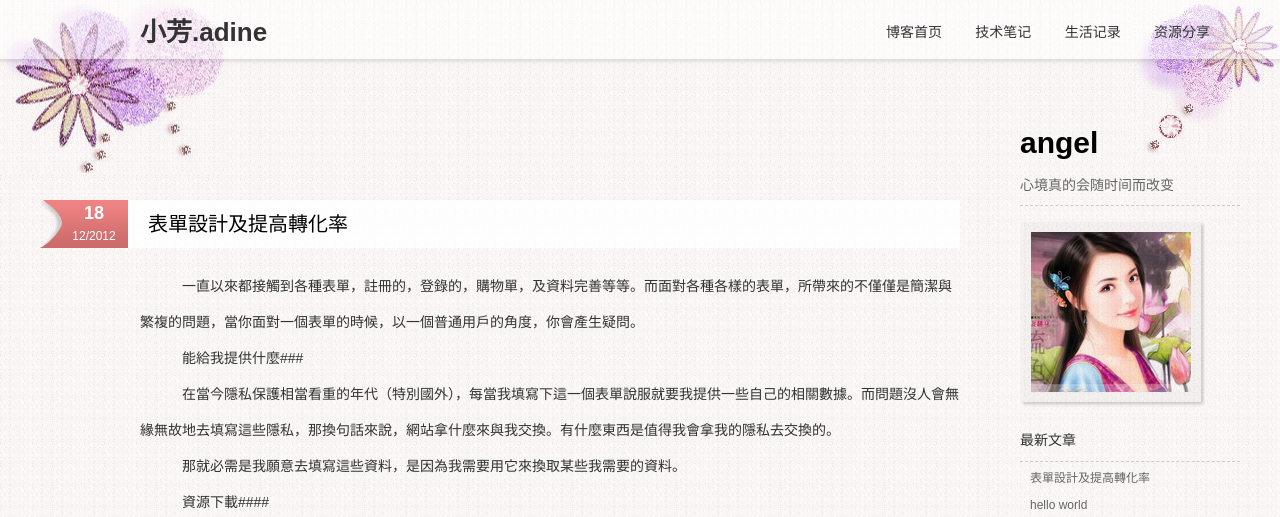
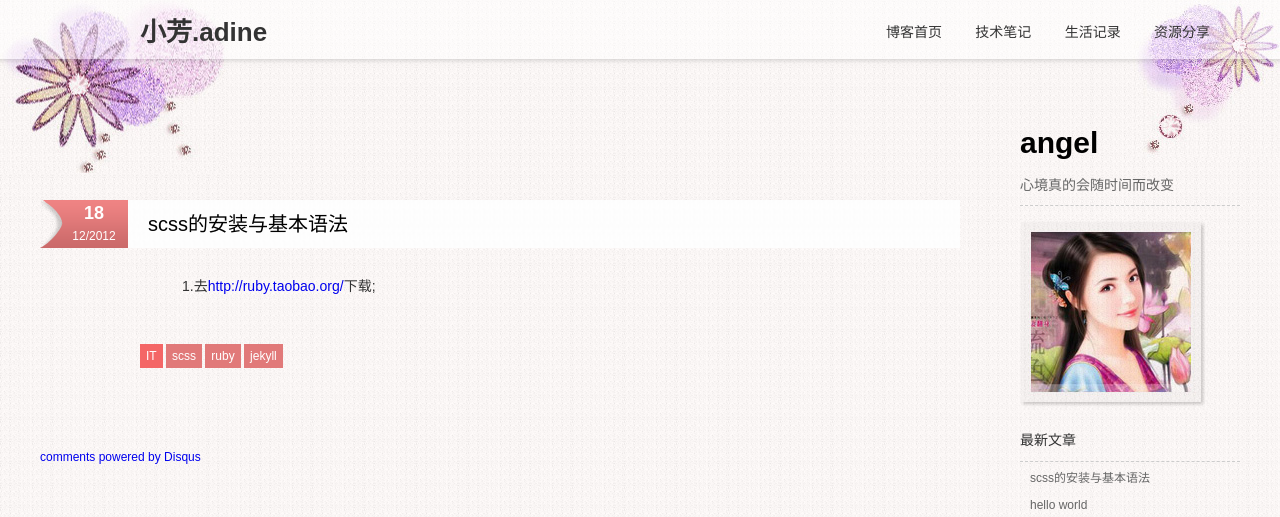
Before and after one commit to adine-zhu/myblog, a Jekyll site: the page built from _posts/2012-12-18-scss.md, in a window 1280 px wide and 1400 px high. Shown: the top 517 px of the window. Built offline with Jekyll 4.4.1, drawn with Linux system fonts in a browser that asks for light colours; Markdown is read by kramdown in place of the engine named in the settings; comment, search, counter and statistics services are not loaded; some of the changed text lies outside the part shown.

Commit message:
modify articles

```diff
--- a/_posts/2012-12-18-scss.md
+++ b/_posts/2012-12-18-scss.md
@@ -1,81 +1,9 @@
 ---
-
 layout: post
-title: 表單設計及提高轉化率
-description: 面对各種表單，註冊的，登錄的，購物單，及資料完善等，本文介绍表单设计要点及如何提高表单转化率。
-keywords: forms,design,表單,轉化率,设计,表单设计
-category: work
-tags: work,design,forms,convert
+description: SASS是CSS扩散的一种开发工具，四个常用的基本语法提高了CSS的开发，易于维护。sass是用ruby语言开发的所以在安装sass前必须先安装ruby.
+title: scss的安装与基本语法
+keywords: scss
+category: IT
+tags: scss ruby jekyll
 ---
-
-一直以來都接觸到各種表單，註冊的，登錄的，購物單，及資料完善等等。而面對各種各樣的表單，所帶來的不僅僅是簡潔與繁複的問題，當你面對一個表單的時候，以一個普通用戶的角度，你會產生疑問。
-
-###能給我提供什麼###
-
-在當今隱私保護相當看重的年代（特別國外），每當我填寫下這一個表單說服就要我提供一些自己的相關數據。而問題沒人會無緣無故地去填寫這些隱私，那換句話來說，網站拿什麼來與我交換。有什麼東西是值得我會拿我的隱私去交換的。
-
-那就必需是我願意去填寫這些資料，是因為我需要用它來換取某些我需要的資料。
-
-####資源下載####
-
-[Premium Pixels](//www.premiumpixels.com/ "一個免費 PSD 文件下載資料站")，一个免费 PSD 文件下载资源站。
-
-![Premium Pixels Download Regsiter](/images/2012/how-to-design-forms-that-convert/premium-pixels-download-psd.jpg)
-
-####軟件試用####
-
-一般商業軟件會讓您去免費試用，但需要填寫 email 及名字來進行反饋跟蹤。
-
-####購買服務####
-
-如預訂酒店，预订某客房。
-
-![Booking](/images/2012/how-to-design-forms-that-convert/booking.jpg)
-
-所以網站的表單填寫，應該有簡潔清晰的描述告之用戶其價值所在，盡量與用戶產生共鳴，縮短彼此間距離。因為用戶嘗試接觸網站並理解表單填寫的時候，那麼就算表單設計較為複雜，用戶也會選擇完善信息。
-
-###我為什麼要相信它###
-
-如之前所述一樣，在當今網站中有太多的不安全。有的網站會有表單填寫的附近寫上諸如「您所填寫的資料都作保密等等諸如此類」的提示，但網站方的保證並不是 100% 的承諾，像之前在互聯網上爆炸開來的某幾大網站用戶資料洩露事件。正因有類似的事件频繁出現，所以任何人都不會輕易的去傳播自己的個人信息。
-
-那么一个如何从信任这一层面提高转化率呢？
-
-####情感化设计####
-
-手绘风格的设计，较为之亲切的图片运用，或者把一些知名的合作伙伴 LOGO 陈列出来。类似案例如[支付宝](//www.alipay.com/ "支付宝 知托付！")。亲切友好的 BANNER 图及其文案：
-
-![Alipay Banner 01](/images/2012/how-to-design-forms-that-convert/alipay-banner-01.jpg)
-
-![Alipay Banner 02](/images/2012/how-to-design-forms-that-convert/alipay-banner-02.jpg)
-
-![Alipay Banner 03](/images/2012/how-to-design-forms-that-convert/alipay-banner-03.jpg)
-
-还有网站下方的「银行合作」，「商户服务」，「安全支付联盟」等等，都能大大的提高用户的信任度。
-
-![Alipay Partner](/images/2012/how-to-design-forms-that-convert/alipay-partner.jpg)
-
-####具体化表现####
-
-突然数字，显示有多少人在使用等消息，拿出真实的「证据」去吸引用户。
-
-新浪微博的注册页面，注册表单下方显示着热门的微博主及其粉线数量，名人及数量的效应。
-
-![Sina Weibo Register](/images/2012/how-to-design-forms-that-convert/sina-weibo-register.jpg)
-
-分享数和普通文本用颜色区分开，显示有大量用户分享过，拉近新用户的距离，同样用资源换个人信息。
-
-![Hoohua E Book](/images/2012/how-to-design-forms-that-convert/hoohua-e-book.jpg)
-
-###佔用我多少時間###
-
-再简洁的表单都会占用我的时间，所以哪些是必填，哪一些需要重复去填写，其原因又是什么等等，都值得去斟酌。
-
-Amazon 中国的注册页面，非常简洁，重要输入的资料会告诉你一个难以拒绝的原因，这样做是在保护您的帐户安全。
-
-![Amazon China Register](/images/2012/how-to-design-forms-that-convert/amazon-china-register.jpg)
-
-而大部分 B2C 的网站都会有购物车功能，直接让用户选购商品，最后才引导注册或登录来结算消费。
-
-把用户的注意力引导向商品，而不会一开始注册时就要求用户填写地址，邮编等等，不可否认，在一次完整的线上购物流程中，这些信息也相当重要，但是所填写的次序就在注册表单中就显示微不足道了。
-
-因为当用户满心欢喜的购物完成后，用户是不会介意花这些时间去填写地址等信息的，只需要网站再提供一个功能把这些信息保存下来作为下一次的默认信息或可选信息，反而大大增加了用户体验，也提高的注册时的转化率。
+1.去[http://ruby.taobao.org/](http://ruby.taobao.org/)下载;
```
